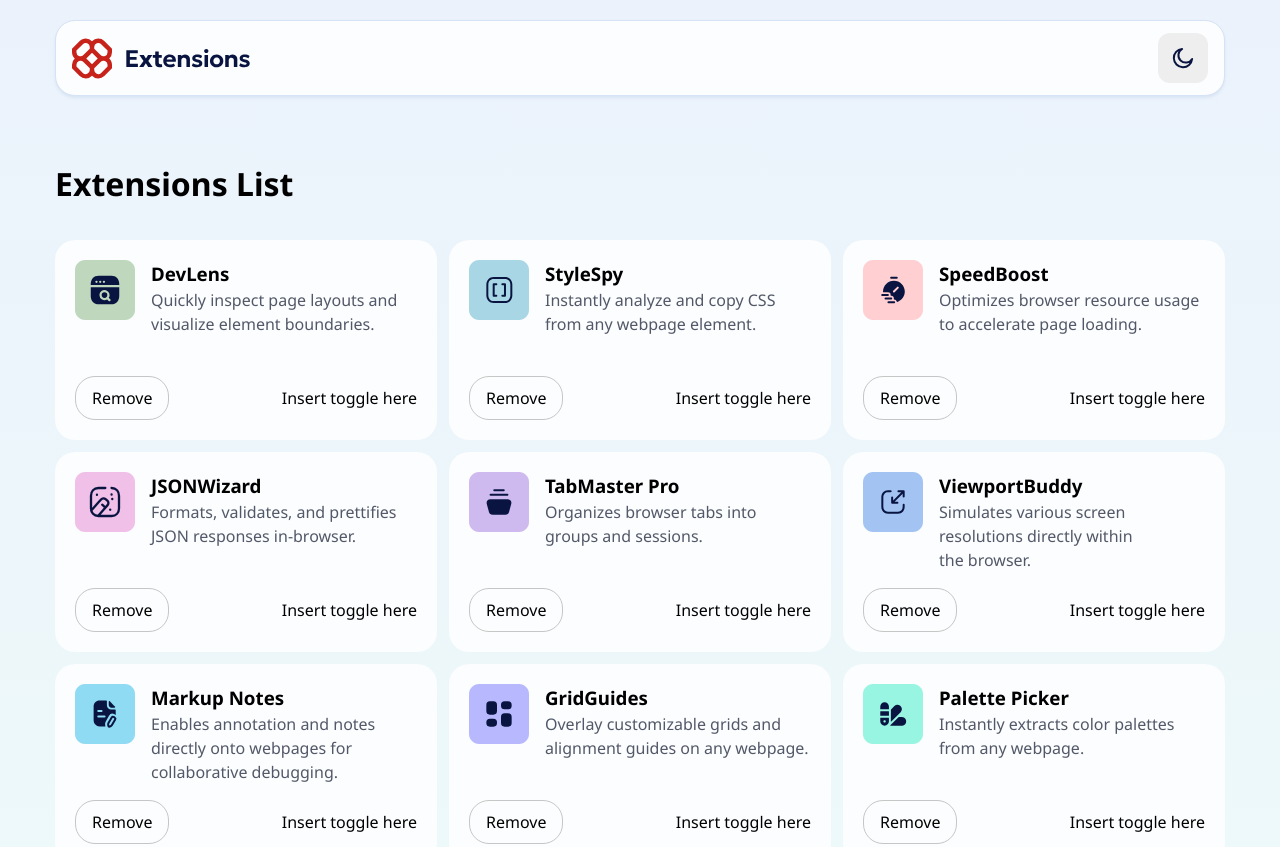
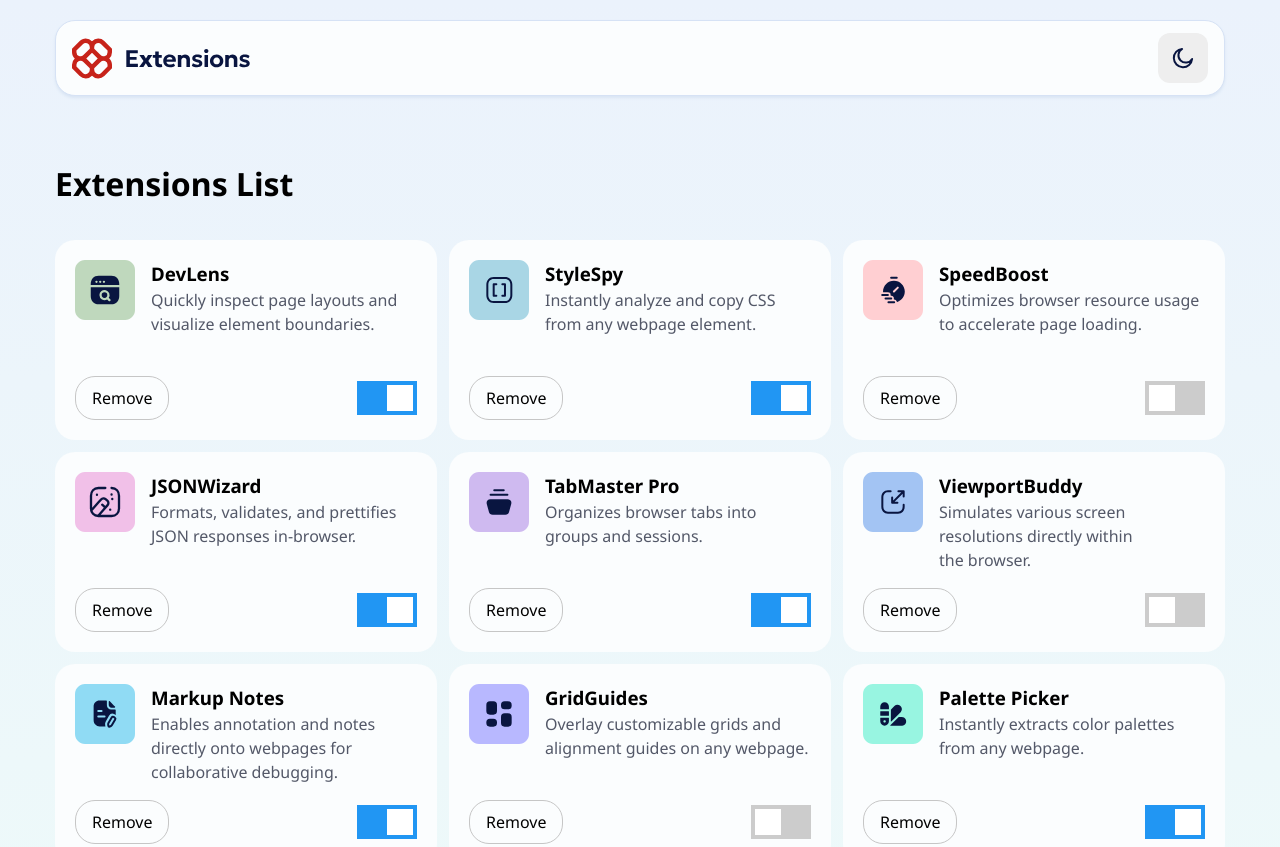
Before and after one commit to zowieerickson/browser-extension-manager, a React (Vite) app: page / in a window 1280 px wide. Shown: the top 847 px of the page. Built offline with nearby package versions, Linux system fonts and the light colour scheme.

Commit message:
Add toggle button and update state of if an extension is active or not

```diff
--- a/src/components/ExtensionCard.jsx
+++ b/src/components/ExtensionCard.jsx
@@ -9,6 +9,13 @@ export default function ExtensionCard() {
         setExtensions(extensions.filter((extension) => extension.name !== id))
     }
 
+    const toggleChecked = (id) => {
+        setExtensions(prevExtensions =>
+            prevExtensions.map(ext => {
+                return ext.name === id ? { ...ext, isActive: !ext.isActive } : ext
+            })
+        )
+    }
 
     const items = extensions.map(item =>
         <article key={item.name} className='extension card'>
@@ -21,7 +28,15 @@ export default function ExtensionCard() {
             </div>
             <div className='card-settings'>
                 <button onClick={() => deleteExtension(item.name)} className='btn-remove'>Remove</button>
-                <p>Insert toggle here</p>
+                <label className="switch">
+                    <input
+                        onChange={() => toggleChecked(item.name)}
+                        type="checkbox"
+                        checked={item.isActive}
+                        id="check"
+                        className='toggle'/>
+                    <span className="slider"></span>
+                </label>
             </div>
         </article>
     )
--- a/src/components/ThemeToggle.jsx
+++ b/src/components/ThemeToggle.jsx
@@ -4,12 +4,9 @@ import lightThemeLogo from '../../public/assets/images/icon-sun.svg'
 
 export default function ThemeToggle({ isDarkMode, setIsDarkMode }) {
     const [bodyClass, setBodyClass] = useState('')
-    console.log(isDarkMode)
 
     const handleThemeToggle = function() {
         setIsDarkMode((prev) => !prev)
-        // isDarkMode ? setIsDarkMode(false) : setIsDarkMode(true)
-        console.log(isDarkMode)
         isDarkMode ? setBodyClass('') : setBodyClass('dark-mode')
     }
 
--- a/src/styles/ExtensionCard.css
+++ b/src/styles/ExtensionCard.css
@@ -48,3 +48,68 @@
     background-color: rgb(199, 35, 26);
     color: #FBFDFE;
 }
+
+.switch {
+    position: relative;
+    display: inline-block;
+    width: 60px;
+    height: 34px;
+    cursor: pointer;
+}
+
+.switch input[type="checkbox"] {
+    opacity: 0;
+    width: 0;
+    height: 0;
+}
+
+.switch input[type="checkbox"]:checked.slider{
+    background-color: red;
+}
+
+.slider {
+    position: absolute;
+    cursor: pointer;
+    top: 0;
+    left: 0;
+    right: 0;
+    bottom: 0;
+    background-color: #ccc;
+    -webkit-transition: .4s;
+    transition: .4s;
+}
+
+.slider:before {
+    position: absolute;
+    content: "";
+    height: 26px;
+    width: 26px;
+    left: 4px;
+    bottom: 4px;
+    background-color: white;
+    -webkit-transition: .4s;
+    transition: .4s;
+  }
+
+  input:checked + .slider {
+    background-color: #2196F3;
+  }
+
+  input:focus + .slider {
+    box-shadow: 0 0 1px #2196F3;
+  }
+
+  input:checked + .slider:before {
+    -webkit-transform: translateX(26px);
+    -ms-transform: translateX(26px);
+    transform: translateX(26px);
+  }
+
+  /* Rounded sliders */
+  .slider.round {
+    border-radius: 34px;
+  }
+
+  .slider.round:before {
+    border-radius: 50%;
+  }
```
